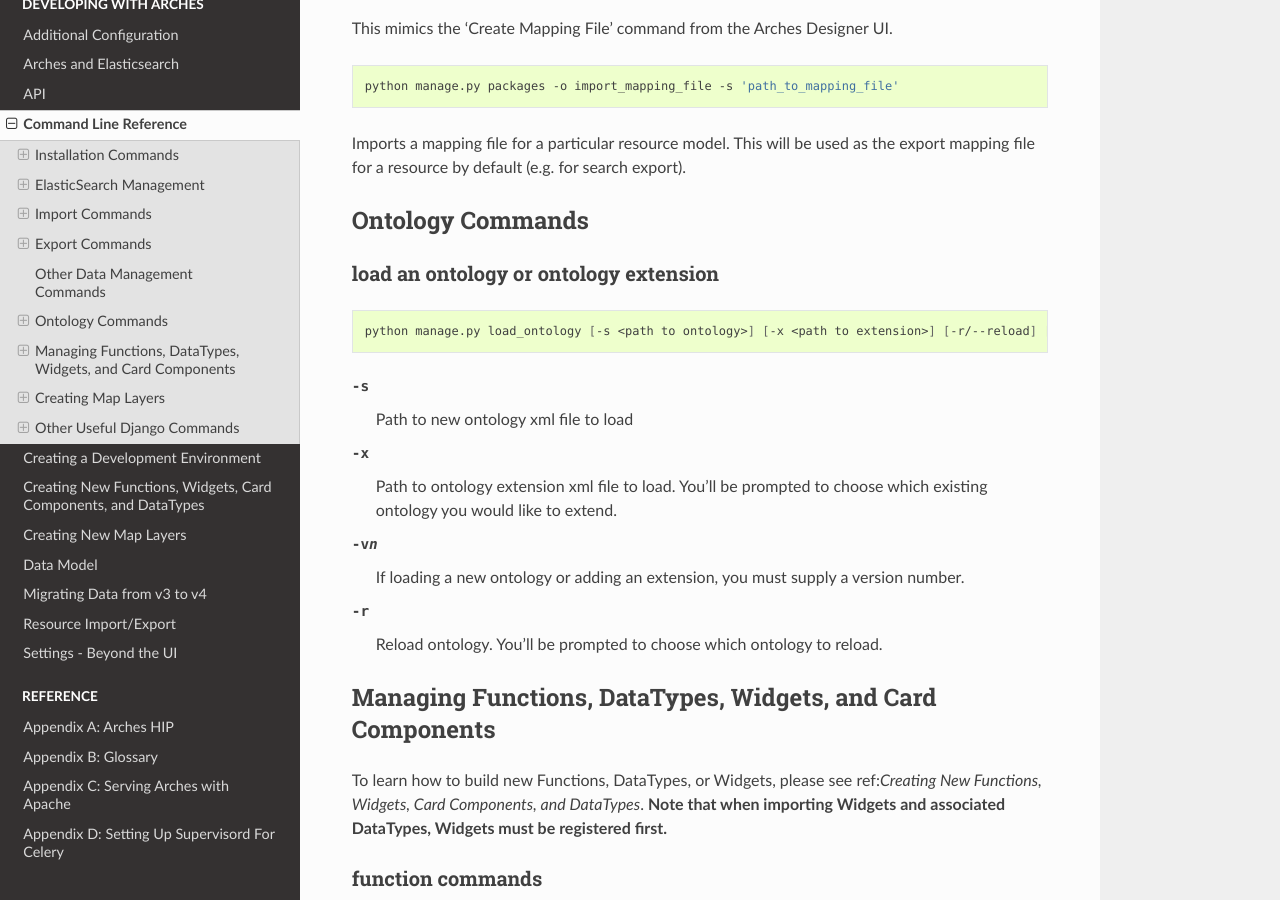
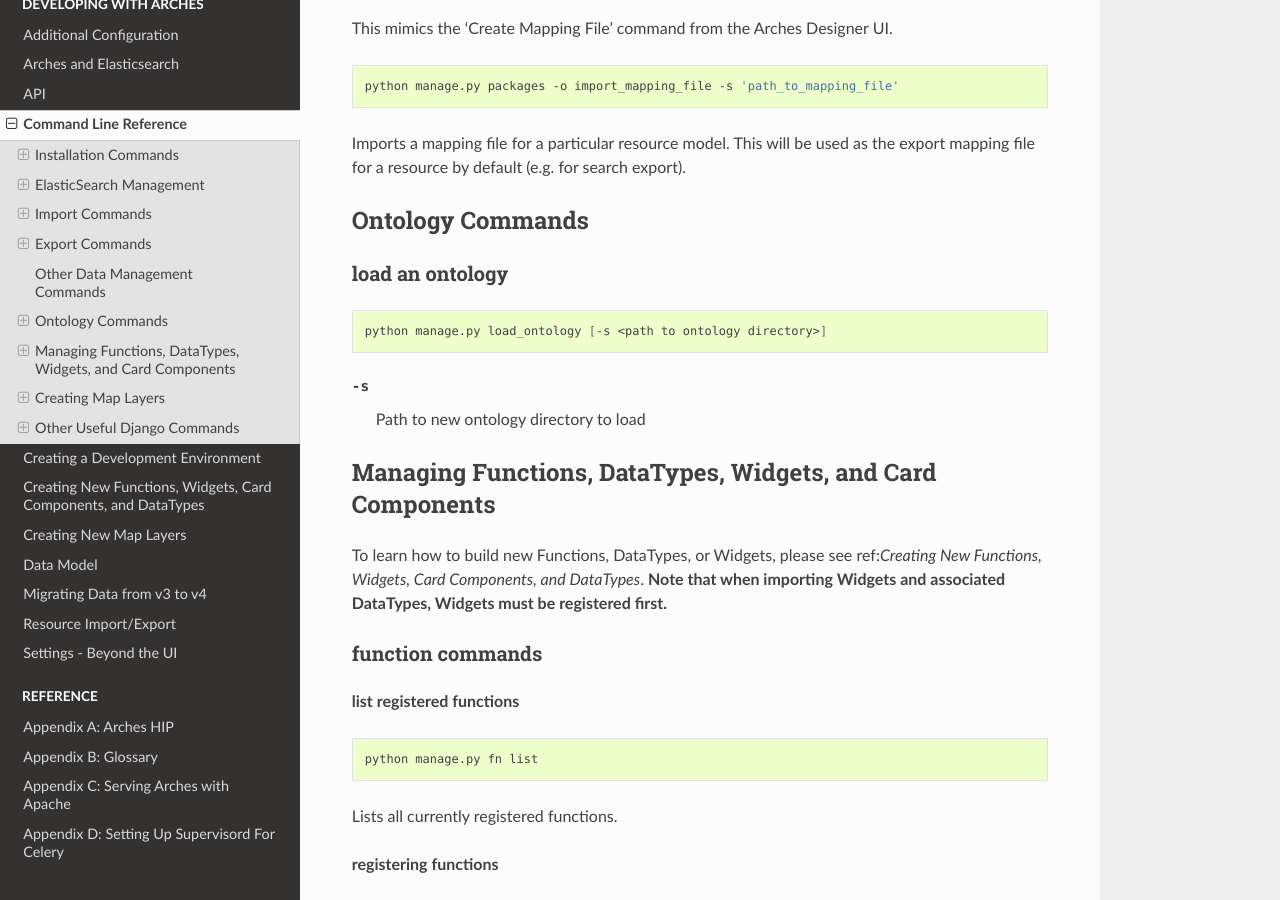
Before and after one commit to archesproject/arches-docs, a Sphinx documentation site: the page built from docs/command-line-reference.txt, in a window 1280 px wide and 900 px high, scrolled down 6041 px. Built offline with Sphinx 7.4.7 and the Read the Docs theme 2.0.0, drawn with Linux system fonts in a browser that asks for light colours.

Commit message:
Updates ontology loader command to reflect changes in ontology loading, re archesproject/arches#3693

```diff
--- a/docs/command-line-reference.txt
+++ b/docs/command-line-reference.txt
@@ -298,25 +298,16 @@
 Ontology Commands
 =================
 
-load an ontology or ontology extension
---------------------------------------
+load an ontology
+----------------
 
 .. code-block:: bash
 
-    python manage.py load_ontology [-s <path to ontology>] [-x <path to extension>] [-r/--reload] [-vn <version number>]
+    python manage.py load_ontology [-s <path to ontology directory>]
 
 -s
-        Path to new ontology xml file to load
--x
-        Path to ontology extension xml file to load. You'll be
-        prompted to choose which existing ontology you would like to
-        extend.
--vn
-        If loading a new ontology or adding an extension, you must
-        supply a version number.
--r
-        Reload ontology. You'll be prompted to choose which ontology
-        to reload.
+        Path to new ontology directory to load
+
 
 Managing Functions, DataTypes, Widgets, and Card Components
 ===========================================================
```
